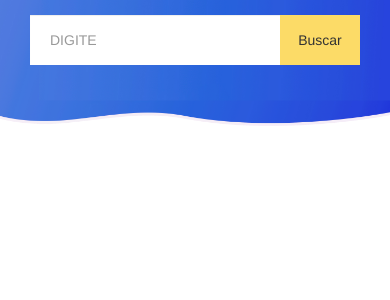
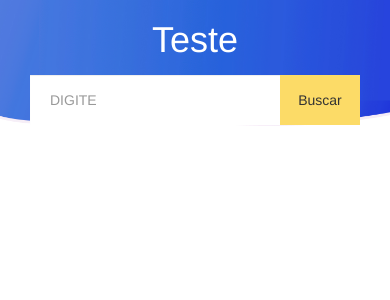
Before and after one commit to beatriz-rachel/filtrocards, an Angular app in the folder filtrocards/: page / in a window 390 px wide. Shown: the top 300 px of the page. Built offline with nearby package versions, Linux system fonts and the light colour scheme.

Commit message:
implementação do accordion

```diff
--- a/filtrocards/src/app/app.component.css
+++ b/filtrocards/src/app/app.component.css
@@ -1,3 +1,10 @@
+h1 {
+    text-align:center;
+    color:#fff;
+    margin-bottom: 250px;
+}
+
+/**Search field**/
 .search-wrapper {
     position: relative;
 }
@@ -21,3 +28,78 @@
     border-radius: 0;
     margin: 0;
 }
+
+/**Accordion**/
+.search-result{
+    margin-top:210px;
+}
+
+.search-title{
+    font-size: 14px;
+    color: #949494;
+    font-weight: bold;
+}
+
+/deep/ .panel-group .panel{
+    border: 1px solid #e7e7e7;
+    border-radius: 2px;
+}
+
+/deep/ .card{
+    border: 0!important;
+}
+
+/deep/ .panel-default>.panel-heading {
+    background:#fff;
+}
+
+/deep/ .panel-heading .btn-link {
+    color: #233647;
+    text-transform: uppercase;
+    font-weight: bold;
+}
+
+/deep/ .panel-default>.panel-heading+.panel-collapse>.panel-body {
+    color:#626262;
+    padding:30px;
+}
+@media screen and (max-width: 1400px) {
+    h1 {
+        margin-bottom: 180px;
+    }
+    .search-result {
+        margin-top: 150px;
+    }
+}
+@media screen and (max-width: 1124px) {
+    h1 {
+        margin-bottom: 100px;
+    }
+    .search-result {
+        margin-top: 100px;
+    }
+}
+@media screen and (max-width: 860px) {
+    h1 {
+        margin-bottom: 60px;
+    }
+    .search-result {
+        margin-top: 60px;
+    }
+}
+@media screen and (max-width: 700px) {
+    h1 {
+        margin-bottom: 30px;
+    }
+    .search-result {
+        margin-top: 30px;
+    }
+}
+@media screen and (max-width: 560px) {
+    h1 {
+        margin-bottom: 0;
+    }
+
+}
+@media screen and (max-width: 480px) {
+}
--- a/filtrocards/src/app/app.component.html
+++ b/filtrocards/src/app/app.component.html
@@ -2,7 +2,9 @@
 <div class="container">
 
 <div class="row">
-  <div class="col-md-12">
+  <h1 class="col-md-12">Teste</h1>
+
+  <div class="col-xs-12">
 
     <form [formGroup]="frmSearch">
         <div class="modal-body" id="area-frmSearch">
@@ -24,6 +26,19 @@
         </div>
     </form>
 
+
+
+    <section class="row search-result" *ngIf="list.length > 0">
+      <div class="col-xs-12"><h2 class="search-title">Resultado da Busca</h2></div>
+
+      <div class="col-xs-12">
+        <accordion [isAnimated]="true" [closeOthers]="true">
+          <accordion-group *ngFor="let object of list" heading="{{object.Title}}">
+            {{object.Description}}
+          </accordion-group>
+        </accordion>
+      </div>
+    </section>
   </div>
 </div>
 
--- a/filtrocards/src/app/app.component.ts
+++ b/filtrocards/src/app/app.component.ts
@@ -2,6 +2,8 @@ import { Component, OnInit } from '@angular/core';
 import { FormGroup, FormBuilder } from '@angular/forms';
 import { SearchContentService } from './services/search-content.service';
 import { Router, ActivatedRoute } from '@angular/router';
+import { SearchContent } from './domain/search-content';
+import { listLazyRoutes } from '@angular/compiler/src/aot/lazy_routes';
 
 @Component({
   selector: 'app-root',
@@ -12,6 +14,7 @@ import { Router, ActivatedRoute } from '@angular/router';
 export class AppComponent implements OnInit {
   public sub: any;
   title = 'filtrocards';
+  public list: SearchContent[] = [];
 
   public frmSearch: FormGroup;
 
@@ -37,7 +40,20 @@ export class AppComponent implements OnInit {
           .obter()
           .subscribe(response => {
             console.log(response);
+            this.toModel(response);
           });
       });
   }
+
+  public toModel(response: any): SearchContent[] {
+    response.forEach(element => {
+      let newElement = new SearchContent();
+      newElement.Id = element.Id;
+      newElement.Title = element.Title;
+      newElement.Description = element.Description;
+      this.list.push(newElement);
+    });
+
+    return this.list;
+  }
 }
--- a/filtrocards/src/app/app.module.ts
+++ b/filtrocards/src/app/app.module.ts
@@ -5,6 +5,8 @@ import { AppRoutingModule } from './app-routing.module';
 import { AppComponent } from './app.component';
 
 import { FormsModule, ReactiveFormsModule } from '@angular/forms';
+import { AccordionModule } from 'ngx-bootstrap/accordion';
+import { BrowserAnimationsModule } from '@angular/platform-browser/animations';
 
 // import { HttpModule } from '@angular/http';
 import { HttpClientModule, HttpClient } from '@angular/common/http';
@@ -19,6 +21,8 @@ import { HttpClientModule, HttpClient } from '@angular/common/http';
     FormsModule,
     ReactiveFormsModule,
     HttpClientModule,
+    AccordionModule.forRoot(),
+    BrowserAnimationsModule
   ],
   providers: [HttpClientModule],
   bootstrap: [AppComponent]
--- a/filtrocards/src/app/domain/search-content.ts
+++ b/filtrocards/src/app/domain/search-content.ts
@@ -1,4 +1,5 @@
 export class SearchContent {
     public Id: number;
-    public Text: string;
+    public Title: string;
+    public Description: string;
 }
```
